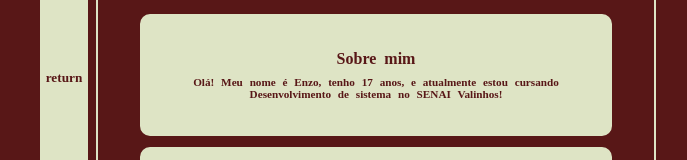
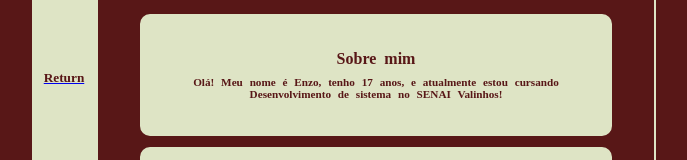
Before and after one commit to turco-vic/FrontEnd-Login.Page, a Next.js app: page /signin in a window 1280 px wide. Shown: the part 322-482 px from the top of the page, without its empty margins (296-983 px from the left). Built offline with nearby package versions, Linux system fonts and the light colour scheme.

Commit message:
Update Styles

```diff
--- a/app/page.jsx
+++ b/app/page.jsx
@@ -13,7 +13,7 @@ export default function login() {
         </div>
         <div className={styles.inputstxt}>
           <Input text="Username" />
-          <Input id="password" type="password" text="Password" />
+          <Input id="password" tipo="password" text="Password" />
         </div>
         <div className={styles.check}>
           <div className={styles.buttons}>
--- a/app/signin/page.jsx
+++ b/app/signin/page.jsx
@@ -1,10 +1,17 @@
+import Link from 'next/link';
 import styles from '../../styles/Signin.module.css';
 import Card from '../../components/Card';
 
 export default function Initial() {
     return (
         <div className={styles.container}>
-        <div className={styles.back}><h5>return</h5></div>
+            <div className={styles.return}>
+                <Link href="/">
+                    <div className={styles.returnButton}>
+                        <h5>Return</h5>
+                    </div>
+                </Link>
+            </div>
             <div className={styles.perfil}>
                 <div className={styles.image}>
                     <img src="https://avatars.githubusercontent.com/u/157549897?v=4" alt="" />
--- a/components/input.jsx
+++ b/components/input.jsx
@@ -3,7 +3,7 @@ import styles from "../styles/input.module.css"
 export default function Input({ text }) {
     return (
         <div>
-            <input className={styles.input} type="text" placeholder={text} />
+            <input className={styles.input} type="password" placeholder={text} />
         </div>
     )
 }
--- a/styles/Signin.module.css
+++ b/styles/Signin.module.css
@@ -41,15 +41,25 @@
     flex-direction: row;
 }
 
-.back h5{
+.returnButton {
     display: flex;
-    width: 3rem;
-    height: 32rem;
+    width: 8vh;
+    height: 80vh;
     background-color: #dee4c5;
-    margin: 0.5rem;
     border-radius: 10px 0px 0px 10px;
     cursor: pointer;
     align-items: center;
     justify-content: center;
     color: #581717;
 }
+
+.return:hover {
+    transform: scale(105%);
+    transition: all 0.3s ease-in;
+}
+
+.h5 {
+    font-size: 1.5rem;
+    font-weight: bold;
+    color: #581717;
+}
```
